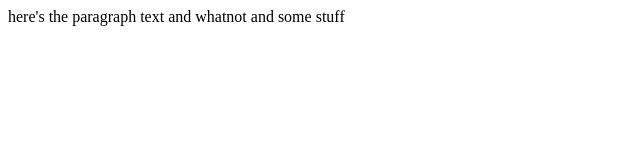
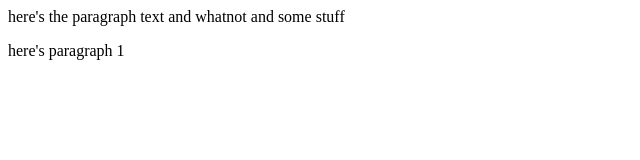
Before and after one commit to rluedde/learning-to-use-git, a plain HTML site: page index.html in a window 1280 px wide. Shown: the whole page, without its empty margins (0-640 px from the left). Drawn offline with Linux system fonts and the light colour scheme.

Commit message:
added paragraph 1

```diff
--- a/index.html
+++ b/index.html
@@ -6,4 +6,7 @@
 <body>
 here's the paragraph text and whatnot and some stuff
 </body>
+<p>
+	here's paragraph 1
+</p>
 </html>
```
